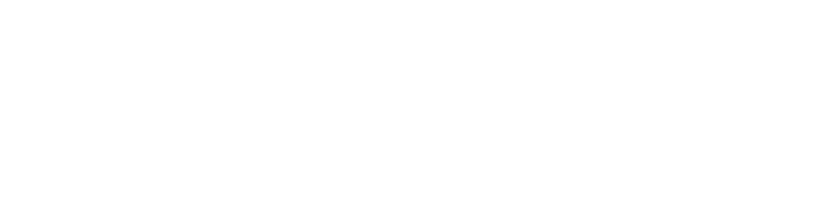
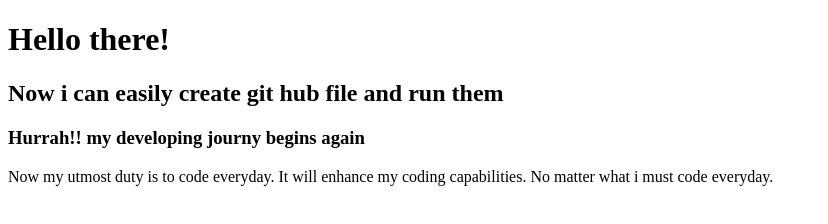
Before and after one commit to mahi060/my-2nd-repo, a plain HTML site: page index.html in a window 1280 px wide. Shown: the whole page, without its empty margins (0-828 px from the left). Drawn offline with Linux system fonts and the light colour scheme.

Commit message:
new code added

```diff
--- a/index.html
+++ b/index.html
@@ -9,7 +9,11 @@
 </head>
 
 <body>
-
+    <h1>Hello there!</h1>
+    <h2>Now i can easily create git hub file and run them</h2>
+    <h3>Hurrah!! my developing journy begins again</h3>
+    <p>Now my utmost duty is to code everyday. It will enhance my coding capabilities. No matter what i must code
+        everyday.</p>
 </body>
 
 </html>
```
